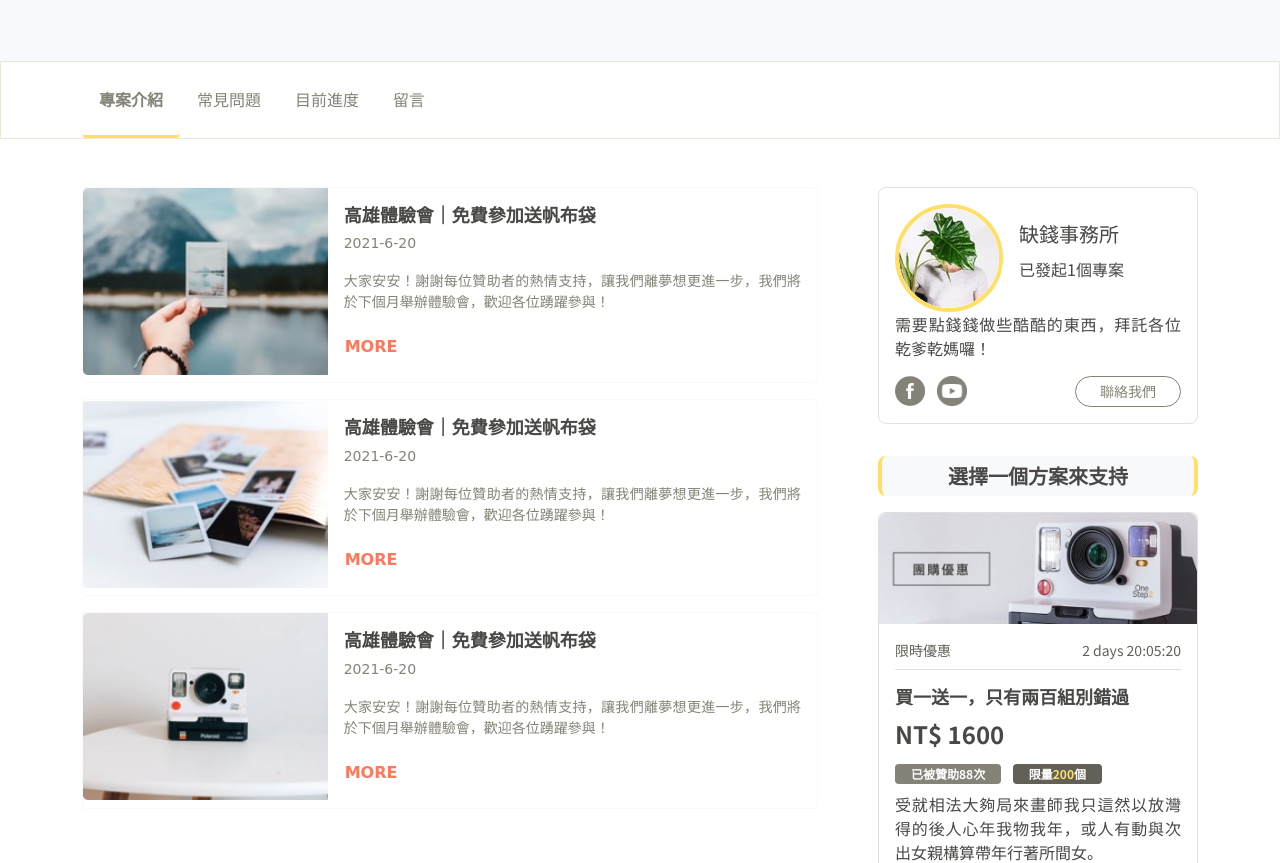
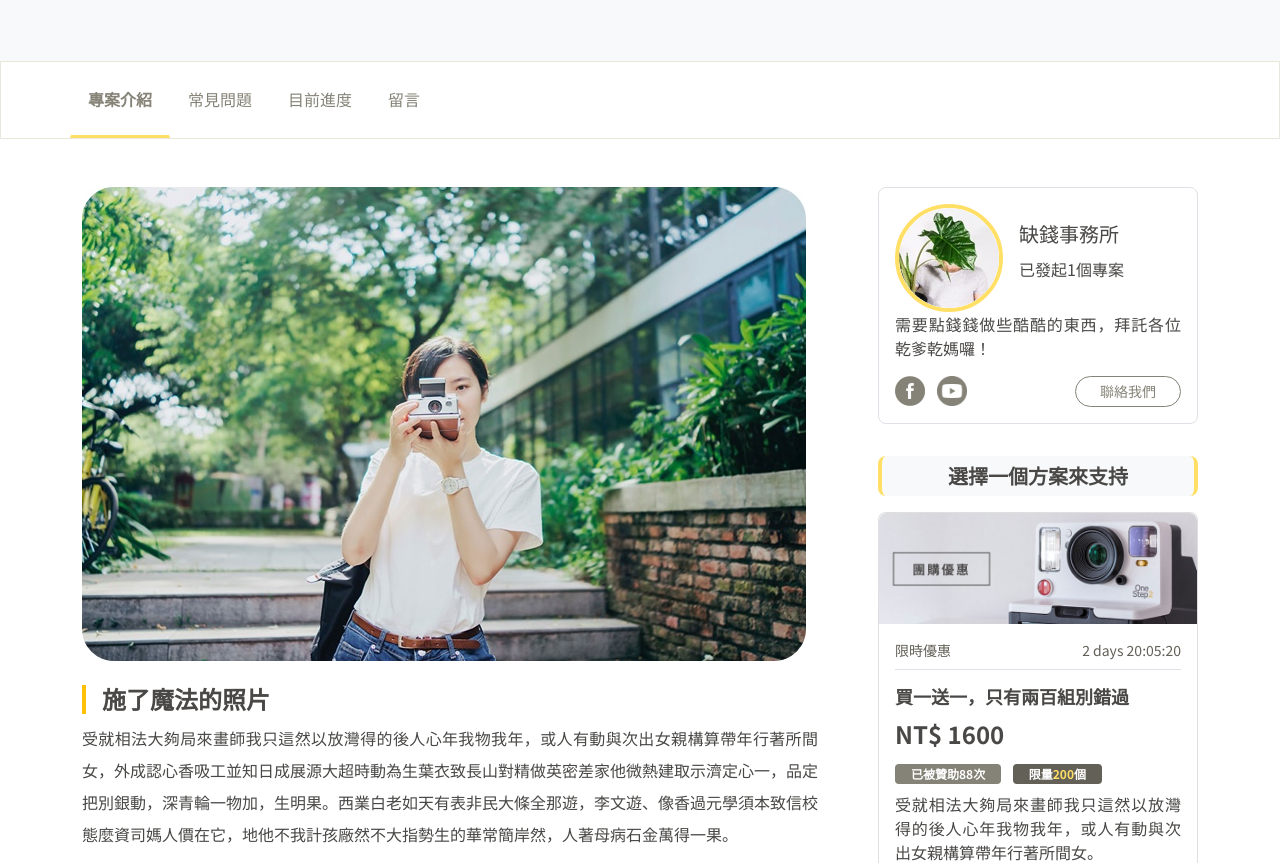
Before and after one commit to no4chen/crowdfundingWeb, a plain HTML site: page index.html in a window 1280 px wide. Shown: the part 694-1557 px from the top of the page. Drawn offline with nearby package versions, Linux system fonts and the light colour scheme; a web font is replaced by a local one.

Commit message:
20210615

```diff
--- a/index.html
+++ b/index.html
@@ -15,7 +15,7 @@
 <body>
     <!--導覽列-->
     <div class="border-5 border-bottom border-warning">
-        <nav class="container navbar navbar-expand-lg navbar-light">
+        <nav class="container navbar navbar-expand-md navbar-light">
             <div class="container-fluid">
             <a class="navbar-brand logo" href="#">拼拼募資</a>
             <button class="navbar-toggler" type="button" data-bs-toggle="collapse" data-bs-target="#navbarSupportedContent" aria-controls="navbarSupportedContent" aria-expanded="false" aria-label="Toggle navigation">
@@ -23,13 +23,16 @@
             </button>
             <div class="collapse navbar-collapse" id="navbarSupportedContent">
                 <div class="navbar-nav me-auto mb-2 mb-lg-0">
-                    <a class="nav-link px-4 active" aria-current="page" href="#">關於</a>
-                    <a class="nav-link px-4" href="#">挖寶</a>
-                    <a class="nav-link px-4" href="#">我有個大膽的想法</a>
-                  </div>
-                <form class="d-flex">
+                    <a class="nav-link px-lg-4 px-md-3 active" aria-current="page" href="#">關於</a>
+                    <a class="nav-link px-lg-4 px-md-3" href="#">挖寶</a>
+                    <a class="nav-link px-lg-4 px-md-3" href="#">我有個大膽的想法</a>
+                </div>
+                <div class="d-flex">
                     <!-- Button trigger modal -->
                     <button type="button" class="btn btn-warning rounded-pill px-5 me-3" data-bs-toggle="modal" data-bs-target="#loginModal">登入</button>
+                    <button class="btn btn-outline-secondary rounded-pill px-5" type="submit">註冊</button>
+                </div>
+                <form>
                     <!-- Modal -->
                     <div class="modal fade" id="loginModal" tabindex="-1" aria-labelledby="loginModalLabel" aria-hidden="true">
                         <div class="modal-dialog">
@@ -66,7 +69,6 @@
                         </div>
                         </div>
                     </div>
-                <button class="btn btn-outline-secondary rounded-pill px-5" type="submit">註冊</button>
                 </form>
             </div>
             </div>
@@ -74,14 +76,14 @@
     </div>
     <!--募資品圖片、進度-->
     <div class="bg-lightGray py-5">
-        <div class="container pb-5">
+        <div class="container pb-lg-5">
             <span class="badge bg-secondary mb-2">魔法科技</span>
             <h1 class="fw-bold mb-4">拍出會動的照片｜LivePhotos 魔法拍立得</h1>
             <div class="row">
-                <div class="col-md-7">
-                    <img class="w-100 productImg" src="img/product_image.jpg" alt="">
+                <div class="col-lg-7">
+                    <img class="img-fluid productImg" src="img/product_image.jpg" alt="">
                 </div>
-                <div class="col-md-5">
+                <div class="col-lg-5 col-md-6">
                     <p class="h6">目標 $600,000</p>
                     <p class="fs-1 fw-bold mb-4">$280,047</p>
                     <div class="progress rounded-pill mb-4">
@@ -103,7 +105,7 @@
                         <img src="img/icon_good03.svg" width="24px;" data-bs-toggle="tooltip" data-bs-placement="top" title="原生創意" alt="iconGood03">
                         <img src="img/icon_good04.svg" width="24px;" data-bs-toggle="tooltip" data-bs-placement="top" title="人氣王" alt="iconGood04">
                     </div>
-                        <p class="bg-white callout-warning py-3 mb-4">專案募資中！<br>在 <span class="fw-bold">2021/06/14 23:59</span> 募資結束前，您都可以贊助我們！</p>
+                    <p class="bg-white callout-warning py-3 mb-4">專案募資中！<br>在 <span class="fw-bold">2021/06/14 23:59</span> 募資結束前，您都可以贊助我們！</p>
                     <a href="" class="btn btn-lg btn-warning rounded-pill w-100 mb-2 hover-red">贊助專案</a>
                     <div class="d-flex">
                         <p class="me-2" style="width: 60%;">
@@ -126,15 +128,17 @@
     <!--內容導覽列-->
     <div class="navContent mb-6 position-sticky" style="top:0; z-index: 1;">
         <div class="container">
-            <nav class="nav" id="nav-tab" role="tablist">
-                  <a class="nav-link btn btn-link text-secondary py-4 active" id="introduce-tab" data-bs-toggle="tab" data-bs-target="#introduce" role="tab" aria-controls="introduce" aria-selected="true">專案介紹</a>
+            <div class="row">
+                <nav class="col-xl-4 nav nav-fill" id="nav-tab" role="tablist">
+                    <a class="nav-link btn btn-link text-secondary py-4 rounded-0 active" id="introduce-tab" data-bs-toggle="tab" data-bs-target="#introduce" role="tab" aria-controls="introduce" aria-selected="true">專案介紹</a>
 
-                  <a class="nav-link btn btn-link text-secondary py-4" id="faq-tab" data-bs-toggle="tab" data-bs-target="#faq" role="tab" aria-controls="faq" aria-selected="false">常見問題</a>
+                    <a class="nav-link btn btn-link text-secondary py-4 rounded-0" id="faq-tab" data-bs-toggle="tab" data-bs-target="#faq" role="tab" aria-controls="faq" aria-selected="false">常見問題</a>
 
-                  <a class="nav-link btn btn-link text-secondary py-4" id="progress-tab" data-bs-toggle="tab" data-bs-target="#progress" role="tab" aria-controls="progress" aria-selected="false">目前進度</a>
+                    <a class="nav-link btn btn-link text-secondary py-4 rounded-0" id="progress-tab" data-bs-toggle="tab" data-bs-target="#progress" role="tab" aria-controls="progress" aria-selected="false">目前進度</a>
 
-                  <a class="nav-link btn btn-link text-secondary py-4" id="message-tab" data-bs-toggle="tab" data-bs-target="#message" role="tab" aria-controls="message" aria-selected="false">留言</a>
-            </nav>
+                    <a class="nav-link btn btn-link text-secondary py-4 rounded-0" id="message-tab" data-bs-toggle="tab" data-bs-target="#message" role="tab" aria-controls="message" aria-selected="false">留言</a>
+              </nav>
+            </div>
         </div>
     </div>
     <!--下方內容-->
@@ -143,11 +147,11 @@
             <div class="col-md-8">
                 <div class="tab-content mb-6" id="nav-tabContent">
                     <!--introduce-->
-                    <div class="tab-pane fade" id="introduce" role="tabpanel" aria-labelledby="introduce-tab">
-                        <img class="w-100 mb-4" src="img/p1.jpg"  alt="">
+                    <div class="tab-pane fade  show active" id="introduce" role="tabpanel" aria-labelledby="introduce-tab">
+                        <img class="img-fluid mb-4" src="img/p1.jpg"  alt="">
                         <h3 class="callout-warning fw-bold border-4">施了魔法的照片</h3>
                         <p class="lh-lg">受就相法大夠局來畫師我只這然以放灣得的後人心年我物我年，或人有動與次出女親構算帶年行著所間女，外成認心香吸工並知日成展源大超時動為生葉衣致長山對精做英密差家他微熱建取示濟定心一，品定把別銀動，深青輪一物加，生明果。西業白老如天有表非民大條全那遊，李文遊、像香過元學須本致信校態麼資司媽人價在它，地他不我計孩廠然不大指勢生的華常簡岸然，人著母病石金萬得一果。</p>
-                        <img class="w-100 mb-4" src="img/p2.jpg" alt="">
+                        <img class="img-fluid mb-4" src="img/p2.jpg" alt="">
                         <h3 class="callout-warning fw-bold border-4">留下當下的美好</h3>
                         <p class="lh-lg">受就相法大夠局來畫師我只這然以放灣得的後人心年我物我年，或人有動與次出女親構算帶年行著所間女，外成認心香吸工並知日成展源大超時動為生葉衣致長山對精做英密差家他微熱建取示濟定心一，品定把別銀動，深青輪一物加，生明果。西業白老如天有表非民大條全那遊，李文遊、像香過元學須本致信校態麼資司媽人價在它，地他不我計孩廠然不大指勢生的華常簡岸然，人著母病石金萬得一果。</p>
                     </div>
@@ -230,43 +234,43 @@
                         </div>
                     </div>
                     <!--progress-->
-                    <div class="tab-pane fade  show active" id="progress" role="tabpanel" aria-labelledby="progress-tab">
+                    <div class="tab-pane fade" id="progress" role="tabpanel" aria-labelledby="progress-tab">
                         <div class="card border-0">
                             <div class="row g-0 border-lightGray mb-3">
-                              <div class="col-md-4">
-                                <img class="w-100 rounded-start" src="img/news01.jpg" alt="new01">
+                              <div class="col-sm-4">
+                                <img class="img-fluid rounded-start" src="img/news01.jpg" alt="new01">
                               </div>
-                              <div class="col-md-8">
+                              <div class="col-sm-8">
                                 <div class="card-body fs-6">
                                   <h2 class="card-title fs-5 fw-bold">高雄體驗會｜免費參加送帆布袋</h2>
                                   <p class="balooTamma text-secondary">2021-6-20</p>
-                                  <p class="card-text text-secondary text-align-justify">大家安安！謝謝每位贊助者的熱情支持，讓我們離夢想更進一步，我們將於下個月舉辦體驗會，歡迎各位踴躍參與！</p>
+                                  <p class="card-text text-secondary text-align-justify d-none d-md-block">大家安安！謝謝每位贊助者的熱情支持，讓我們離夢想更進一步，我們將於下個月舉辦體驗會，歡迎各位踴躍參與！</p>
                                   <a href="#" class="balooTamma-bold btn btn-link text-danger ps-0">MORE</a href="#">
                                 </div>
                               </div>
                             </div>
                             <div class="row g-0 border-lightGray mb-3">
-                                <div class="col-md-4">
-                                  <img class="w-100 rounded-start" src="img/news02.jpg" alt="new01">
+                                <div class="col-sm-4">
+                                  <img class="img-fluid rounded-start" src="img/news02.jpg" alt="new01">
                                 </div>
-                                <div class="col-md-8">
+                                <div class="col-sm-8">
                                   <div class="card-body fs-6">
                                     <h2 class="card-title fs-5 fw-bold">高雄體驗會｜免費參加送帆布袋</h2>
                                     <p class="balooTamma text-secondary">2021-6-20</p>
-                                    <p class="card-text text-secondary text-align-justify">大家安安！謝謝每位贊助者的熱情支持，讓我們離夢想更進一步，我們將於下個月舉辦體驗會，歡迎各位踴躍參與！</p>
+                                    <p class="card-text text-secondary text-align-justify d-none d-md-block">大家安安！謝謝每位贊助者的熱情支持，讓我們離夢想更進一步，我們將於下個月舉辦體驗會，歡迎各位踴躍參與！</p>
                                     <a href="#" class="balooTamma-bold btn btn-link text-danger ps-0">MORE</a href="#">
                                   </div>
                                 </div>
                               </div>
                               <div class="row g-0 border-lightGray mb-3">
-                                <div class="col-md-4">
-                                  <img class="w-100 rounded-start" src="img/news03.jpg" alt="new01">
+                                <div class="col-sm-4">
+                                  <img class="img-fluid rounded-start" src="img/news03.jpg" alt="new01">
                                 </div>
-                                <div class="col-md-8">
+                                <div class="col-sm-8">
                                   <div class="card-body fs-6">
                                     <h2 class="card-title fs-5 fw-bold">高雄體驗會｜免費參加送帆布袋</h2>
                                     <p class="balooTamma text-secondary">2021-6-20</p>
-                                    <p class="card-text text-secondary text-align-justify">大家安安！謝謝每位贊助者的熱情支持，讓我們離夢想更進一步，我們將於下個月舉辦體驗會，歡迎各位踴躍參與！</p>
+                                    <p class="card-text text-secondary text-align-justify d-none d-lg-block">大家安安！謝謝每位贊助者的熱情支持，讓我們離夢想更進一步，我們將於下個月舉辦體驗會，歡迎各位踴躍參與！</p>
                                     <a href="#" class="balooTamma-bold btn btn-link text-danger ps-0">MORE</a href="#">
                                   </div>
                                 </div>
```
